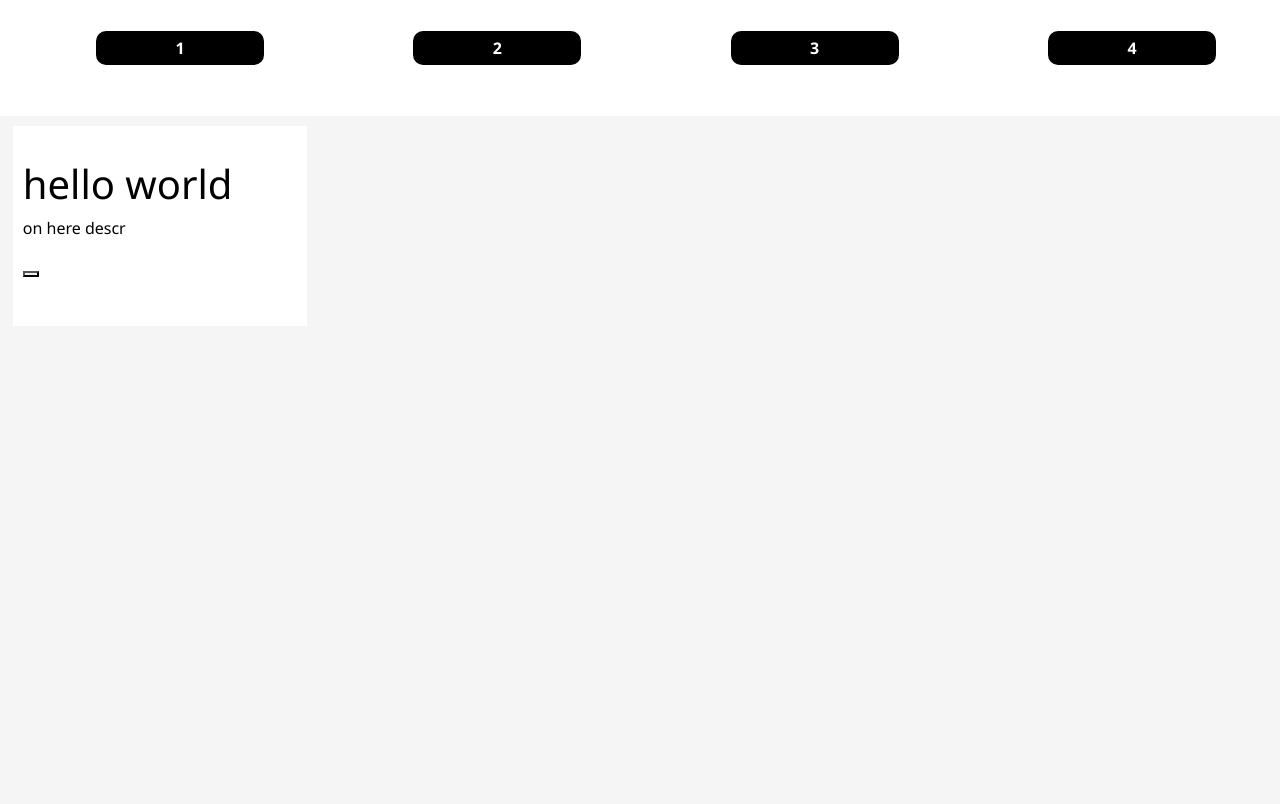
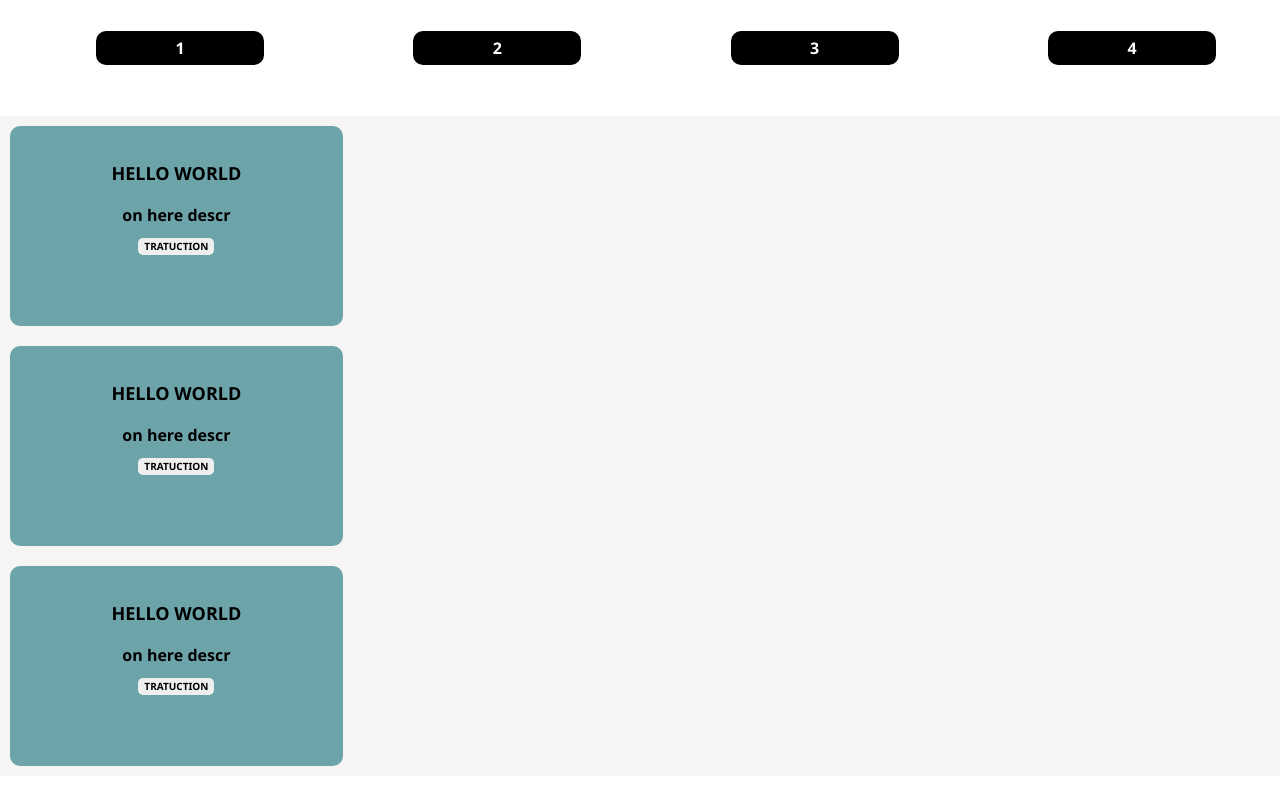
Before and after one commit to Shadyidrissi/SHADY-STUDY-HUB, a React (Create React App) app: page /cours in a window 1280 px wide. Shown: the part 660-1464 px from the top of the page. After the commit the page ends 1436 px from the top, so only its background shows below. Built offline with nearby package versions, Linux system fonts and the light colour scheme.

Commit message:
edite page cours

```diff
--- a/src/App.css
+++ b/src/App.css
@@ -1,6 +1,7 @@
 /* ! ROOT */
 * {
   a{
+    font-family: 'Gill Sans', 'Gill Sans MT', Calibri, 'Trebuchet MS', sans-serif;
     text-decoration: none;
     color: black;
     cursor: pointer;
@@ -819,12 +820,14 @@ color: var(--color-white);
   text-transform: uppercase;
   text-align: center;
   height: 70vh;
+  text-wrap: wrap;
+  overflow: hidden;
   background-color: var(--color-yellow-dark);
   align-items: center;
   display: flex;
   align-items: center;
   font-weight: 600;
-  margin: 0 0 10px 0;
+  margin: 0 5px 10px 5px;
 }
 /* * END first */
 /* * ul cours */
@@ -863,16 +866,38 @@ color: var(--color-white);
 /* * iteams cours */
 .iteams{
   background-color: var(--color-grey);
-  height: 100vh;
   display: flex;
   flex-wrap: wrap;
 }
 .iteam{
-  width: 23%;
-  background-color: var(--color-white);
+  width: 26%;
+  background-color: var(--color-bleu-light);
   padding: 10px;
   height: 200px;
-  margin: 10px 1%;
+  margin: 10px 10px;
+  border-radius: 10px;
+  text-align: center;
 }
+.princip p:nth-child(1){
+  font-size: 18px;
+  font-weight: 600;
+  text-transform: uppercase;
+}
+.princip p:nth-child(2){
+  font-weight: 600;
+  margin: 0px 0 5px 0 ;
+}
+.button-trans{
+  border: none;
+  border-radius: 5px;
+  text-align: center;
+  text-align: center;
+  text-align: center;
+  font-size: 10px;
+  font-weight: 700;
+  text-transform: uppercase;
+
+}
+
 /* * END iteams cours */
 /* ? End Cours */
--- a/src/pages/Page.js
+++ b/src/pages/Page.js
@@ -23,10 +23,32 @@ function Page() {
         <div className="iteam">
             <img src="" id="image-iteam" alt="" />
             <div className="princip">
-              <h1>hello world</h1>
+              <p>hello world</p>
               <p>on here descr</p>
             </div>
-            <button className="button-trans"></button>
+            <button className="button-trans">tratuction</button>
+        </div>
+        </div>
+      <div className="iteams">
+        {/* <h1>COURS</h1> */}
+        <div className="iteam">
+            <img src="" id="image-iteam" alt="" />
+            <div className="princip">
+              <p>hello world</p>
+              <p>on here descr</p>
+            </div>
+            <button className="button-trans">tratuction</button>
+        </div>
+        </div>
+      <div className="iteams">
+        {/* <h1>COURS</h1> */}
+        <div className="iteam">
+            <img src="" id="image-iteam" alt="" />
+            <div className="princip">
+              <p>hello world</p>
+              <p>on here descr</p>
+            </div>
+            <button className="button-trans">tratuction</button>
         </div>
         {/* <div className="iteam">
             kkd
```
Also changed, not shown: src/Images/LOGO.png (added).
